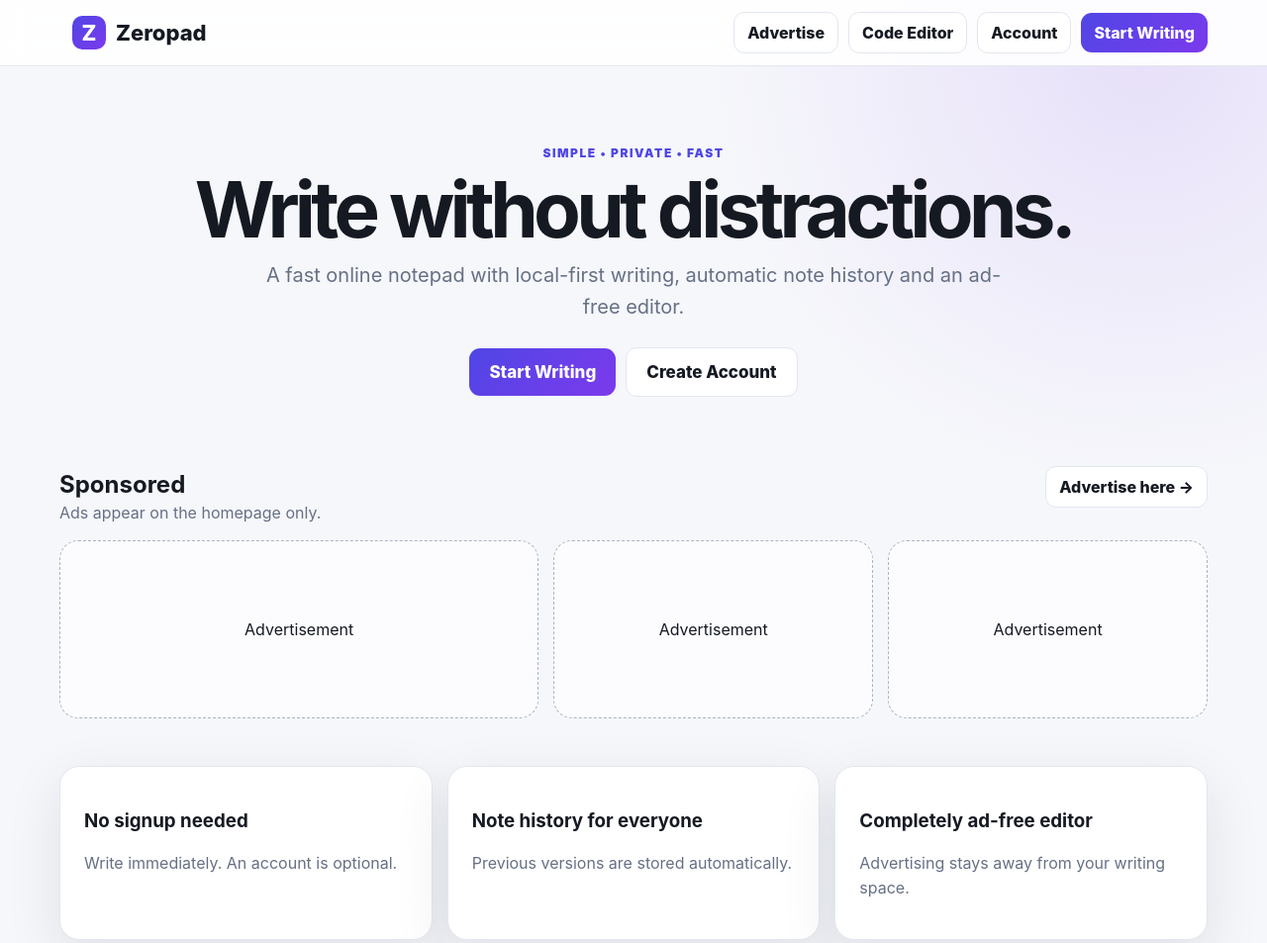
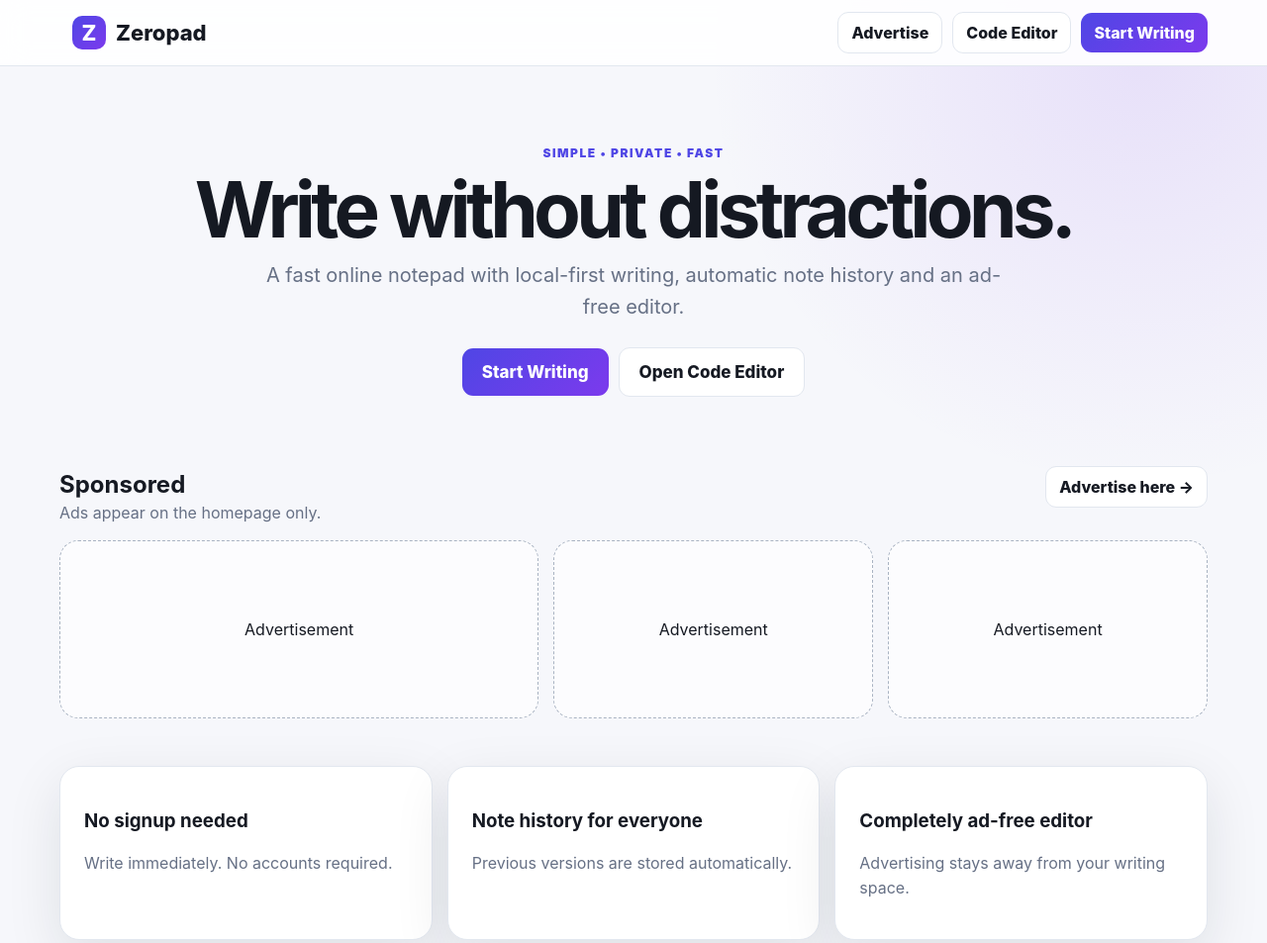
Before and after one commit to devcore-lab/OnlineNotepad, a website: page index.html in a window 1280 px wide. Shown: the top 953 px of the page at 99% size. Drawn offline with Linux system fonts and the light colour scheme; no server answers.

Commit message:
Revise code editor and advertising sections
Updated the code editor and advertising sections to reflect new features and changes in functionality.

```diff
--- a/index.html
+++ b/index.html
@@ -1,8 +1,7 @@
 <!doctype html><html lang="en"><head><meta charset="utf-8"><meta name="viewport" content="width=device-width,initial-scale=1"><title>Zeropad</title><link rel="stylesheet" href="/style.css"><script async src="https://pagead2.googlesyndication.com/pagead/js/adsbygoogle.js?client=ca-pub-2638408957359870" crossorigin="anonymous"></script></head><body>
-<header class="top"><div class="shell nav"><button class="brand" data-page="home"><span>Z</span>Zeropad</button><div class="links"><button data-page="advertise">Advertise</button><button data-page="code">Code Editor</button><button data-page="account" id="accountBtn">Account</button><button class="primary" data-page="writer">Start Writing</button></div></div></header>
-<main><section id="home" class="page active"><div class="shell"><div class="hero"><div class="eyebrow">Simple • Private • Fast</div><h1>Write without distractions.</h1><p>A fast online notepad with local-first writing, automatic note history and an ad-free editor.</p><div class="cta"><button class="primary big" data-page="writer">Start Writing</button><button class="big" data-page="account">Create Account</button></div></div><div class="adtitle"><div><h2>Sponsored</h2><p>Ads appear on the homepage only.</p></div><button data-page="advertise">Advertise here →</button></div><div id="adGrid" class="adgrid"><div class="ad empty">Advertisement</div><div class="ad empty">Advertisement</div><div class="ad empty">Advertisement</div></div><div class="features"><article><h3>No signup needed</h3><p>Write immediately. An account is optional.</p></article><article><h3>Note history for everyone</h3><p>Previous versions are stored automatically.</p></article><article><h3>Completely ad-free editor</h3><p>Advertising stays away from your writing space.</p></article></div></div></section>
+<header class="top"><div class="shell nav"><button class="brand" data-page="home"><span>Z</span>Zeropad</button><div class="links"><button data-page="advertise">Advertise</button><button data-page="code">Code Editor</button><button class="primary" data-page="writer">Start Writing</button></div></div></header>
+<main><section id="home" class="page active"><div class="shell"><div class="hero"><div class="eyebrow">Simple • Private • Fast</div><h1>Write without distractions.</h1><p>A fast online notepad with local-first writing, automatic note history and an ad-free editor.</p><div class="cta"><button class="primary big" data-page="writer">Start Writing</button><button class="big" data-page="code">Open Code Editor</button></div></div><div class="adtitle"><div><h2>Sponsored</h2><p>Ads appear on the homepage only.</p></div><button data-page="advertise">Advertise here →</button></div><div id="adGrid" class="adgrid"><div class="ad empty">Advertisement</div><div class="ad empty">Advertisement</div><div class="ad empty">Advertisement</div></div><div class="features"><article><h3>No signup needed</h3><p>Write immediately. No accounts required.</p></article><article><h3>Note history for everyone</h3><p>Previous versions are stored automatically.</p></article><article><h3>Completely ad-free editor</h3><p>Advertising stays away from your writing space.</p></article></div></div></section>
 <section id="writer" class="page"><div class="shell work"><div class="writerbar"><button data-page="home">← Home</button><input id="noteTitle" value="Untitled"><button id="newNote">New</button><button id="historyBtn">History</button><button id="exportBtn">Export</button></div><textarea id="note" placeholder="Type your note here..."></textarea><div class="status"><span id="saveState">Ready</span><span id="wordCount">0 words</span></div><div id="historyPanel" class="panel hidden"></div></div></section>
-<section id="code" class="page"><div class="shell codepage"><div class="sectionhead"><div><div class="eyebrow">Account feature</div><h1>Code Editor</h1></div><button id="saveProject" class="primary">Save Project</button></div><div id="codeGate" class="gate"><h2>Log in to use the code editor</h2><p>HTML, CSS and JavaScript with a live preview.</p><button data-page="account" class="primary">Log in / Register</button></div><div id="codeApp" class="hidden"><div class="projectbar"><input id="projectName" value="My Project"><select id="projectSelect"><option value="">New project</option></select></div><div class="codegrid"><div><label>HTML</label><textarea id="htmlCode"><h1>Hello Zeropad</h1></textarea></div><div><label>CSS</label><textarea id="cssCode">body{font-family:Arial;padding:30px}</textarea></div><div><label>JavaScript</label><textarea id="jsCode">console.log("Hello");</textarea></div></div><iframe id="preview" sandbox="allow-scripts"></iframe><p id="projectMessage"></p></div></div></section>
-<section id="account" class="page"><div class="shell account"><div id="authBox" class="authgrid"><form id="registerForm" class="card"><h2>Create account</h2><input name="displayName" placeholder="Display name"><input name="email" type="email" placeholder="Email" required><input name="password" type="password" placeholder="Password (6+ characters)" required><button class="primary">Register</button></form><form id="loginForm" class="card"><h2>Log in</h2><input name="email" placeholder="Email or admin" required><input name="password" type="password" placeholder="Password" required><button class="primary">Log in</button></form></div><div id="userBox" class="card hidden"><div class="sectionhead"><div><div class="eyebrow">Your account</div><h1 id="welcome"></h1></div><button id="logoutBtn">Log out</button></div><p>Your account gives you the Zeropad code editor and can also be used to manage advertising campaigns.</p><button data-page="code">Open Code Editor</button><button data-page="advertise">Advertising Dashboard</button></div><p id="authMessage" role="status"></p></div></section>
-<section id="advertise" class="page"><div class="shell advertise"><div class="hero smallhero"><div class="eyebrow">Advertise on Zeropad</div><h1>Reach your audience.</h1><p>Only three homepage placements are available. The writing editor always remains ad-free.</p></div><div class="price card"><h2>$0.10 per click</h2><p>Minimum campaign budget: <strong>$5</strong></p></div><div id="adLoginGate" class="card"><h2>Use your Zeropad account</h2><p>Log in or register to create and track advertising campaigns.</p><button class="primary" data-page="account">Log in / Register</button></div><div id="adDashboard" class="hidden"><div class="dashgrid"><form id="campaignForm" class="card"><h2>Create campaign</h2><input name="name" placeholder="Campaign name" required><input name="headline" placeholder="Ad headline" required><textarea name="description" placeholder="Short description"></textarea><input name="destinationUrl" type="url" placeholder="https://example.com" required><select name="placement"><option value="tile">Sponsored Tile</option><option value="banner">Premium Banner</option></select><input name="budgetDollars" type="number" min="5" value="5" step="1"><button class="primary">Create campaign</button></form><div class="card"><h2>Your campaigns</h2><div id="campaignList"></div></div></div></div></div></section>
-<section id="admin" class="page"><div class="shell admin"><div class="card"><h1>Admin Dashboard</h1><div id="adminLogin"><input id="adminPass" type="password" placeholder="Admin password"><button id="adminLoad" class="primary">Load statistics</button></div><div id="adminStats" class="hidden"><div class="stats"><div><span>Total visits</span><strong id="stVisits">0</strong></div><div><span>Unique browsers</span><strong id="stUnique">0</strong></div><div><span>Registered users</span><strong id="stUsers">0</strong></div><div><span>Campaigns</span><strong id="stCampaigns">0</strong></div></div><div id="daily"></div></div><p id="adminMsg" role="status"></p></div></div></section></main><footer><div class="shell foot"><span>© <span id="year"></span> Zeropad</span><button data-page="admin">Admin</button></div></footer><script src="/app.js?v=auth-repair-3"></script></body></html>
+<section id="code" class="page"><div class="shell codepage"><div class="sectionhead"><div><div class="eyebrow">Free for everyone</div><h1>Code Editor</h1></div><button id="saveProject" class="primary">Save Project</button></div><div id="codeApp"><div class="projectbar"><input id="projectName" value="My Project"><select id="projectSelect"><option value="">New project</option></select></div><div class="codegrid"><div><label>HTML</label><textarea id="htmlCode"><h1>Hello Zeropad</h1></textarea></div><div><label>CSS</label><textarea id="cssCode">body{font-family:Arial;padding:30px}</textarea></div><div><label>JavaScript</label><textarea id="jsCode">console.log("Hello");</textarea></div></div><iframe id="preview" sandbox="allow-scripts"></iframe><p id="projectMessage"></p></div></div></section>
+<section id="advertise" class="page"><div class="shell advertise"><div class="hero smallhero"><div class="eyebrow">Advertise on Zeropad</div><h1>Reach your audience.</h1><p>Only three homepage placements are available. The writing editor always remains ad-free.</p></div><div class="price card"><h2>$0.10 per click</h2><p>Minimum campaign budget: <strong>$5</strong></p></div><div class="card"><h2>Advertise on Zeropad</h2><p>Advertising campaigns are currently managed privately by the administrator. Contact the site owner for placement enquiries.</p></div></div></section>
+<section id="admin" class="page"><div class="shell admin"><div class="card"><h1>Admin Dashboard</h1><div id="adminLogin"><input id="adminPass" type="password" placeholder="Admin password"><button id="adminLoad" class="primary">Load statistics</button></div><div id="adminStats" class="hidden"><div class="stats"><div><span>Total visits</span><strong id="stVisits">0</strong></div><div><span>Unique browsers</span><strong id="stUnique">0</strong></div><div><span>Legacy accounts</span><strong id="stUsers">0</strong></div><div><span>Campaigns</span><strong id="stCampaigns">0</strong></div></div><div id="daily"></div></div><p id="adminMsg" role="status"></p></div></div></section></main><footer><div class="shell foot"><span>© <span id="year"></span> Zeropad</span><button data-page="admin">Admin</button></div></footer><script src="/app.js?v=public-editor-1"></script></body></html>
```
